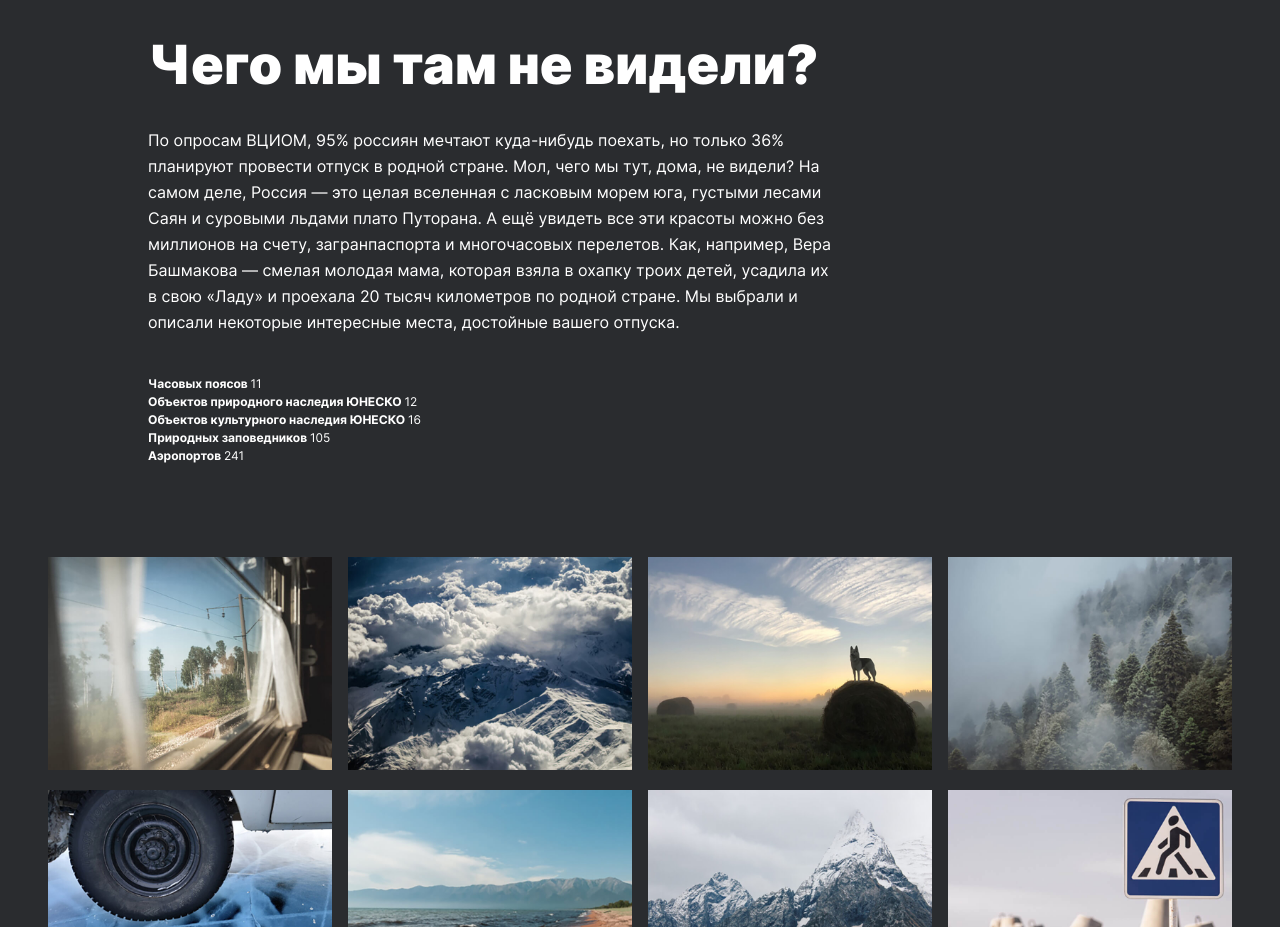
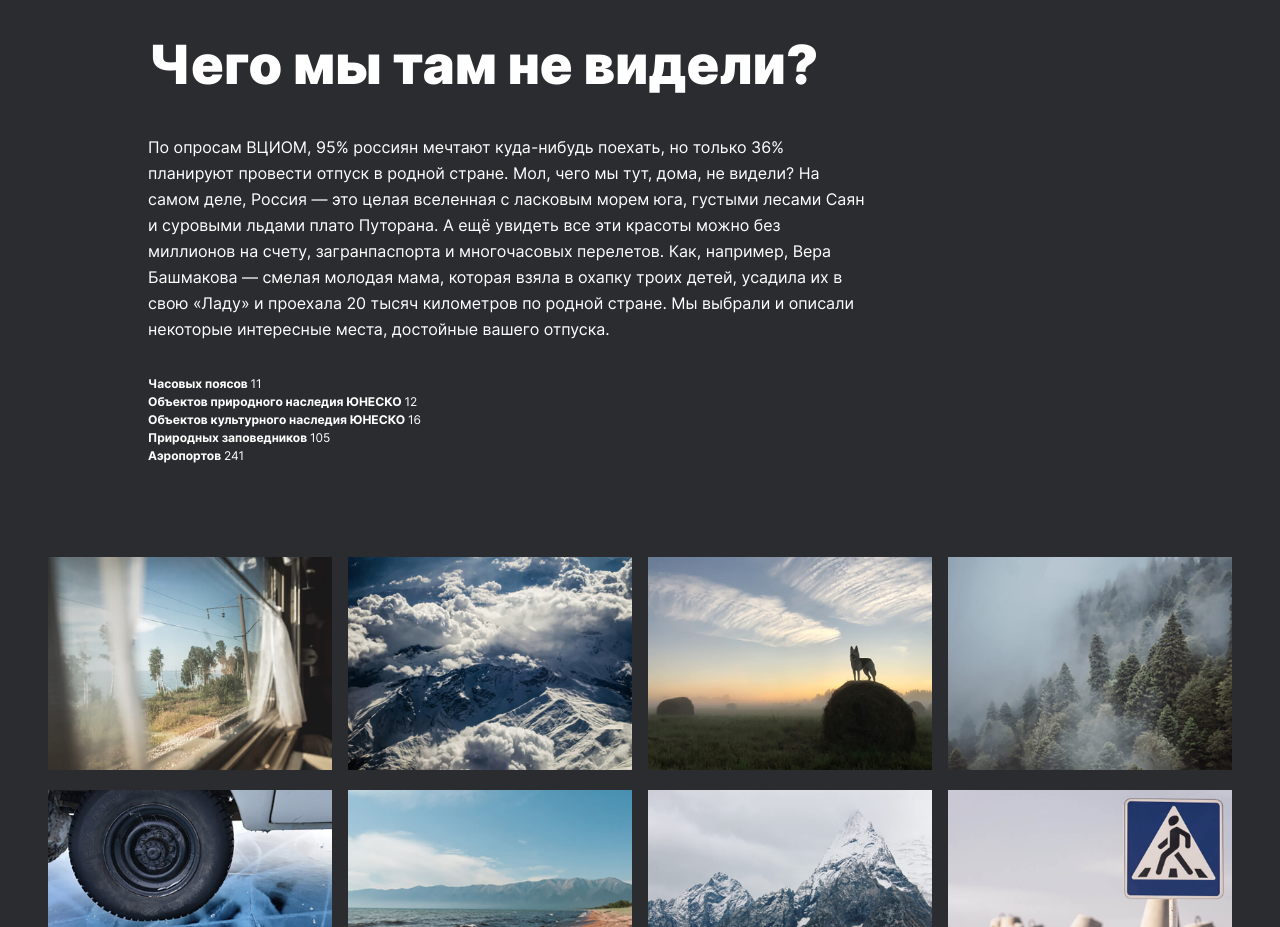
Before and after one commit to IrinaChuprakova/Russian-travel, a plain HTML site: page index.html in a window 1280 px wide. Shown: the part 1200-2127 px from the top of the page. Drawn offline with Linux system fonts and the light colour scheme.

Commit message:
fix lead

```diff
--- a/blocks/intro/__text/intro__text.css
+++ b/blocks/intro/__text/intro__text.css
@@ -1,10 +1,10 @@
 .intro__text {
-  margin: 33px 0 40px;
+  margin: 40px 0 33px;
   font-style: normal;
   font-weight: normal;
   font-size: 16px;
   line-height: 26px;
-  max-width: 690px;
+  max-width:720px;
   min-height: 208px;
 
 }
--- a/blocks/lead/__subtitle/lead__subtitle.css
+++ b/blocks/lead/__subtitle/lead__subtitle.css
@@ -9,7 +9,7 @@
 
 }
 
-@media screen and (max-width: 320px) {
+@media screen and (max-width: 768px) {
   .lead__subtitle {
     margin: 32px auto 56px;
   }
```
